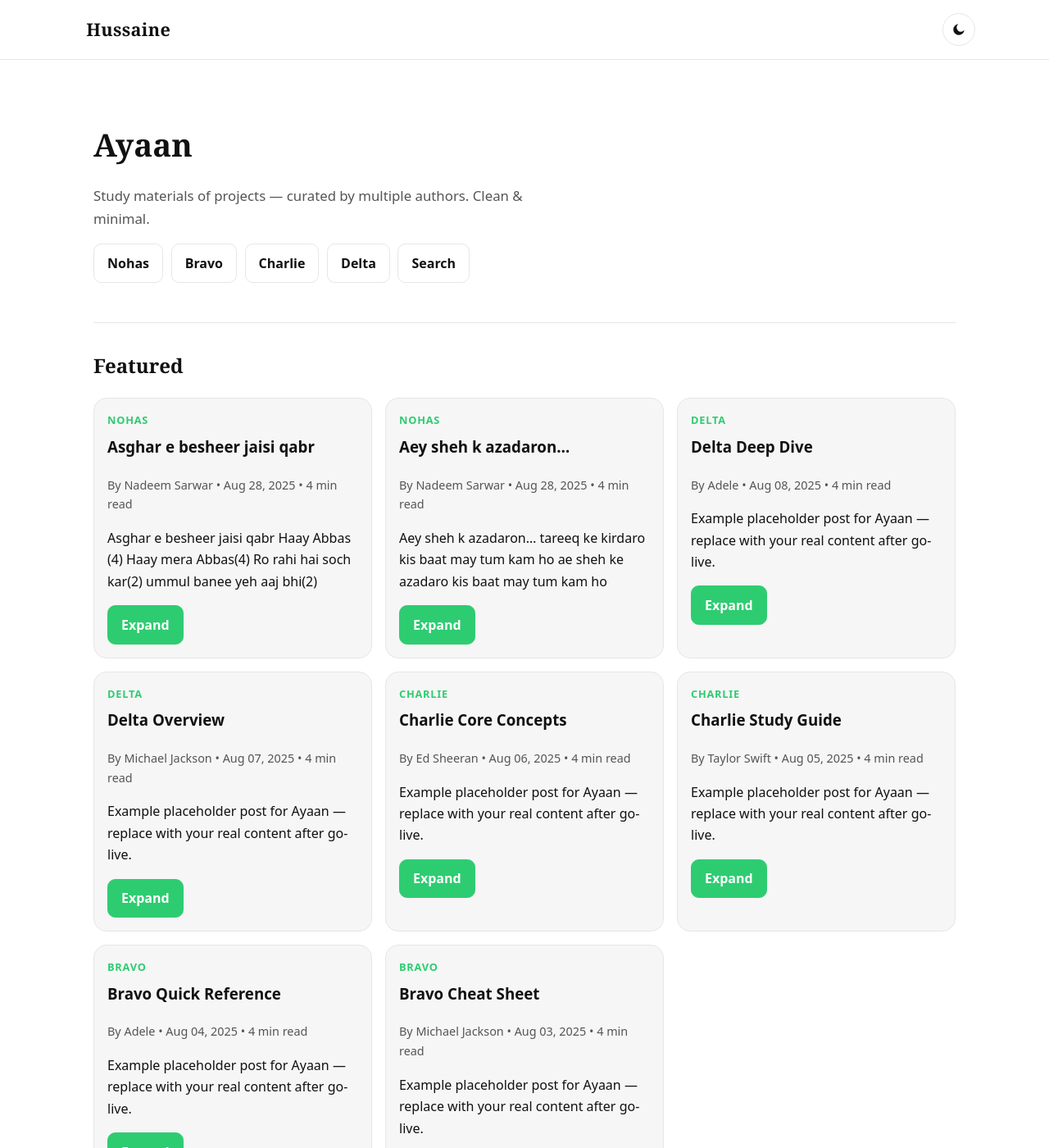
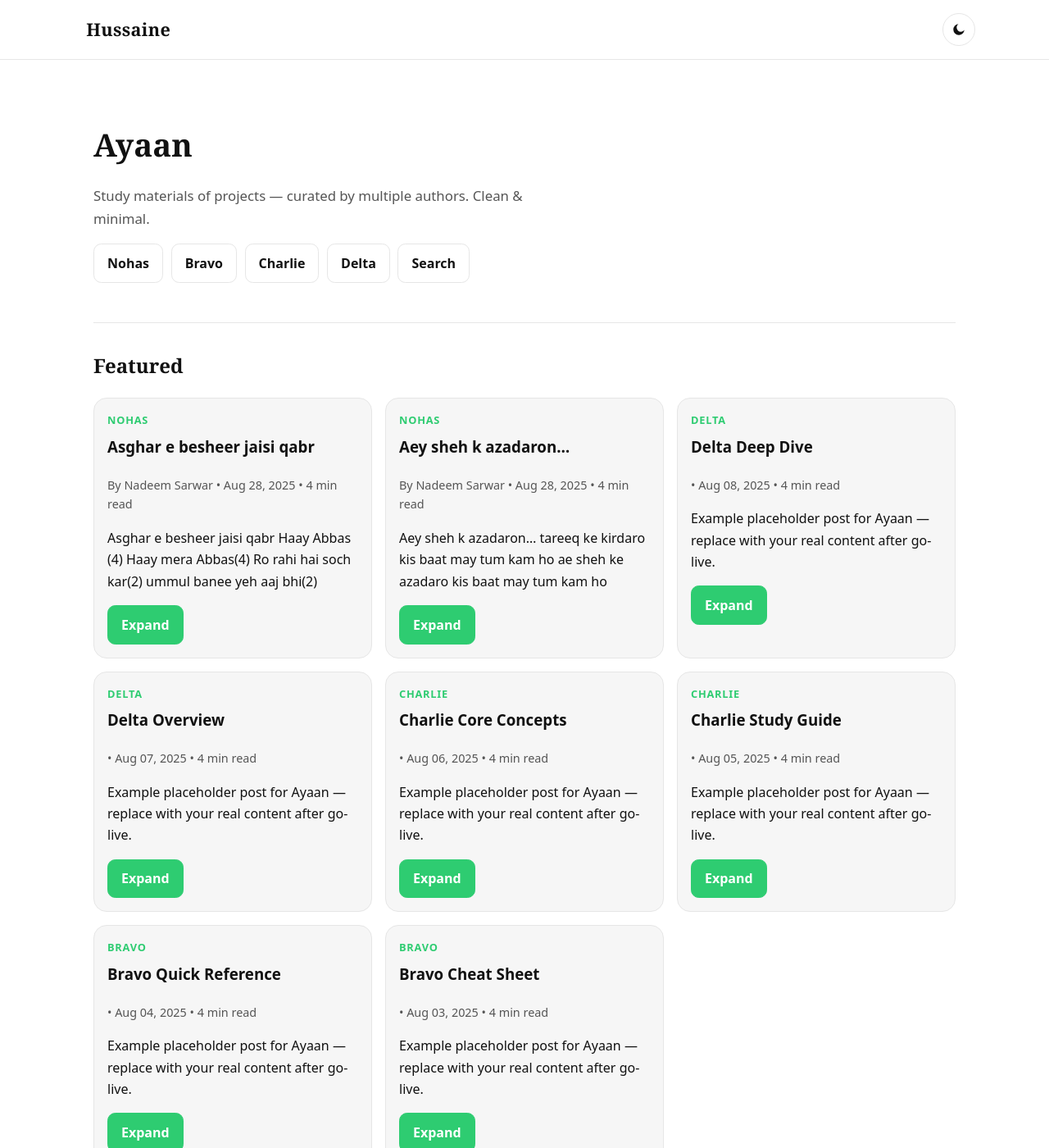
Before and after one commit to mir-ayaan-ali/hussaine, a Jekyll site: the page built from index.md, in a window 1280 px wide and 1400 px high. Shown: the whole window at 82% size. Built offline with Jekyll 4.4.1, drawn with Linux system fonts in a browser that asks for light colours.

Commit message:
Update authors.yml

```diff
--- a/_data/authors.yml
+++ b/_data/authors.yml
@@ -1,14 +1,8 @@
-taylor_swift:
-  name: "Taylor Swift"
+mir_hassan_mir:
+  name: "Mir Hassan Mir"
   bio: "Example author for placeholder content."
-ed_sheeran:
-  name: "Ed Sheeran"
-  bio: "Example author for placeholder content."
-michael_jackson:
-  name: "Michael Jackson"
-  bio: "Example author for placeholder content."
-adele:
-  name: "Adele"
+farhan_ali_waris:
+  name: "Farhan Ali Waris"
   bio: "Example author for placeholder content."
 nadeem_sarwar:
   name: "Nadeem Sarwar"
```
